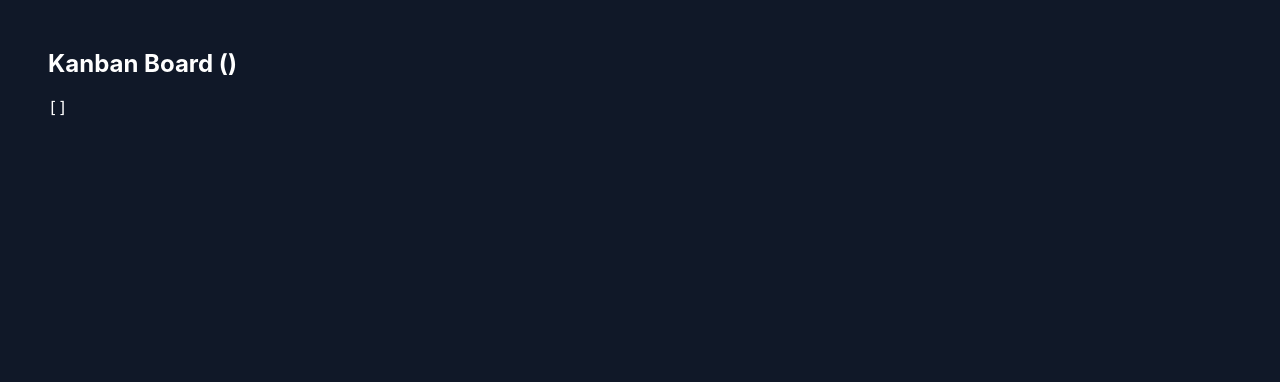
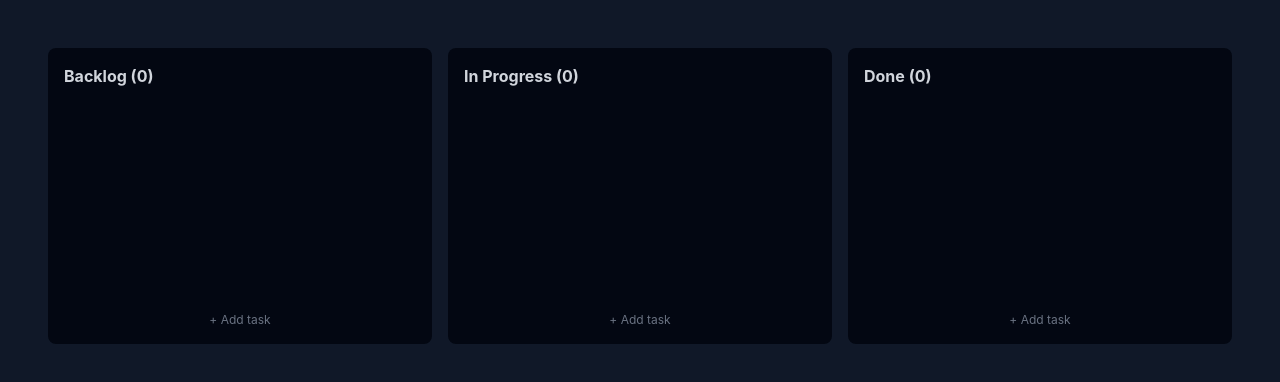
Before and after one commit to AdvancedForge/jamhacks26, a React (Vite) app in the folder frontend/: page /board in a window 1280 px wide. Shown: the top 382 px of the page. Built offline with nearby package versions, Linux system fonts and the light colour scheme.

Commit message:
feat(frontend): kanban + website ui draft

```diff
--- a/frontend/package.json
+++ b/frontend/package.json
@@ -10,6 +10,9 @@
     "preview": "vite preview"
   },
   "dependencies": {
+    "@dnd-kit/core": "^6.3.1",
+    "@dnd-kit/sortable": "^10.0.0",
+    "@dnd-kit/utilities": "^3.2.2",
     "react": "^19.2.6",
     "react-dom": "^19.2.6",
     "react-router-dom": "^7.17.0"
--- /dev/null
+++ b/frontend/src/components/KanbanColumn.tsx
@@ -0,0 +1,23 @@
+import { SortableContext, verticalListSortingStrategy } from "@dnd-kit/sortable";
+import { useDroppable } from "@dnd-kit/core";
+import { TaskCard } from "./TaskCard";
+
+export const KanbanColumn = ({ title, tasks, onTaskClick, onAddTask }: { title: string, tasks: any[], onTaskClick: (task: any) => void, onAddTask: () => void }) => {
+  const { setNodeRef } = useDroppable({ id: title });
+
+  return (
+    <div className="flex flex-col w-1/3 bg-gray-950 p-4 rounded-lg">
+      <h2 className="font-bold text-gray-300 mb-4">{title} ({tasks.length})</h2>
+      <SortableContext items={tasks.map(t => t.id)} strategy={verticalListSortingStrategy}>
+        <div ref={setNodeRef} className="flex-grow min-h-[200px]">
+          {tasks.map((task) => (
+            <TaskCard key={task.id} task={task} onClick={() => onTaskClick(task)} />
+          ))}
+        </div>
+      </SortableContext>
+      <button onClick={onAddTask} className="mt-2 text-xs text-gray-500 hover:text-blue-400">
+        + Add task
+      </button>
+    </div>
+  );
+};
--- /dev/null
+++ b/frontend/src/components/TaskCard.tsx
@@ -0,0 +1,31 @@
+import { useSortable } from "@dnd-kit/sortable";
+import { CSS } from "@dnd-kit/utilities";
+
+export const TaskCard = ({ task, onClick }: { task: any, onClick: () => void }) => {
+  const {
+    attributes,
+    listeners,
+    setNodeRef,
+    transform,
+    transition,
+  } = useSortable({ id: task.id });
+
+  const style = {
+    transform: CSS.Transform.toString(transform),
+    transition,
+  };
+
+  return (
+    <div
+      ref={setNodeRef}
+      style={style}
+      {...attributes}
+      {...listeners}
+      onClick={onClick}
+      className="p-3 mb-2 bg-gray-800 rounded shadow hover:bg-gray-700 cursor-pointer"
+    >
+      <h3 className="font-semibold text-sm text-gray-100">{task.title}</h3>
+      {task.description && <p className="text-xs text-gray-400 mt-1">{task.description}</p>}
+    </div>
+  );
+};
--- a/frontend/src/pages/Board.tsx
+++ b/frontend/src/pages/Board.tsx
@@ -1,12 +1,15 @@
-import { useContext, useState, useEffect, useCallback } from 'react';
+import { useState, useContext, useEffect } from 'react';
+import { DndContext, closestCenter } from '@dnd-kit/core';
+import { arrayMove } from '@dnd-kit/sortable';
 import { RoomContext } from '../context/RoomContext';
 import { useBoardWebSocket } from '../hooks/useBoardWebSocket';
+import { KanbanColumn } from '../components/KanbanColumn';
 
 export const Board = () => {
   const { roomCode } = useContext(RoomContext);
   const [tasks, setTasks] = useState<any[]>([]);
 
-  const handleMessage = useCallback((message: any) => {
+  const handleMessage = (message: any) => {
     switch (message.type) {
       case 'TASK_CREATED':
         setTasks((prev) => [...prev, message.task]);
@@ -18,24 +21,52 @@ export const Board = () => {
         setTasks((prev) => prev.filter(t => t.id !== message.task_id));
         break;
     }
-  }, []);
+  };
 
   useBoardWebSocket(roomCode, handleMessage);
 
   useEffect(() => {
     if (roomCode) {
-        // Fetch initial board state
-        fetch(`http://localhost:8000/api/board/${roomCode}`)
-            .then(res => res.json())
-            .then(data => setTasks(data.tasks));
+      fetch(`http://localhost:8000/api/board/${roomCode}`)
+        .then(res => res.json())
+        .then(data => setTasks(data.tasks));
     }
   }, [roomCode]);
 
+  const onDragEnd = (event: any) => {
+    const { active, over } = event;
+    if (!over) return;
+
+    const taskId = active.id;
+    const newColumn = over.id;
+    const task = tasks.find(t => t.id === taskId);
+    if (task && task.column !== newColumn) {
+        // Optimistic update
+        setTasks(prev => prev.map(t => t.id === taskId ? {...t, column: newColumn} : t));
+        // API Call
+        fetch(`http://localhost:8000/api/task/${taskId}?room_id=${roomCode}`, {
+            method: 'PUT',
+            headers: { 'Content-Type': 'application/json' },
+            body: JSON.stringify({...task, column: newColumn})
+        });
+    }
+  };
+
+  const columns = ["Backlog", "In Progress", "Done"];
+
   return (
-    <div className="p-4">
-      <h1 className="text-2xl font-bold mb-4">Kanban Board ({roomCode})</h1>
-      {/* Kanban UI here, using tasks state */}
-      <pre>{JSON.stringify(tasks, null, 2)}</pre>
-    </div>
+    <DndContext collisionDetection={closestCenter} onDragEnd={onDragEnd}>
+      <div className="flex gap-4 p-4 h-full">
+        {columns.map(col => (
+          <KanbanColumn
+            key={col}
+            title={col}
+            tasks={tasks.filter(t => t.column === col)}
+            onTaskClick={(t) => console.log('Edit task', t)}
+            onAddTask={() => console.log('Add task in', col)}
+          />
+        ))}
+      </div>
+    </DndContext>
   );
 };
--- a/frontend/src/pages/Home.tsx
+++ b/frontend/src/pages/Home.tsx
@@ -1 +1,37 @@
-export const Home = () => <div>Home - Enter Room Code</div>;
+import { useContext, useState } from 'react';
+import { useNavigate } from 'react-router-dom';
+import { RoomContext } from '../context/RoomContext';
+
+export const Home = () => {
+  const { setRoomCode } = useContext(RoomContext);
+  const [inputCode, setInputCode] = useState('');
+  const navigate = useNavigate();
+
+  const handleAction = async (create: boolean) => {
+    if (create) {
+        const res = await fetch('http://localhost:8000/api/room/create', { method: 'POST' });
+        const data = await res.json();
+        setRoomCode(data.room_id);
+    } else {
+        setRoomCode(inputCode);
+    }
+    navigate('/board');
+  };
+
+  return (
+    <div className="flex flex-col items-center justify-center min-h-[80vh] text-center">
+      <h1 className="text-5xl font-extrabold text-blue-400 mb-6">HackBuddy</h1>
+      <p className="text-gray-400 mb-8 max-w-md">Your real-time hackathon co-pilot. Create a room or join an existing one to get started.</p>
+      <div className="flex gap-2">
+        <input
+          value={inputCode}
+          onChange={(e) => setInputCode(e.target.value)}
+          placeholder="Enter Room Code"
+          className="bg-gray-800 border border-gray-700 px-4 py-2 rounded text-white"
+        />
+        <button onClick={() => handleAction(false)} className="bg-blue-600 px-4 py-2 rounded hover:bg-blue-500">Join</button>
+        <button onClick={() => handleAction(true)} className="bg-gray-700 px-4 py-2 rounded hover:bg-gray-600">Create New Room</button>
+      </div>
+    </div>
+  );
+};
--- a/frontend/src/pages/Integrations.tsx
+++ b/frontend/src/pages/Integrations.tsx
@@ -1 +1,17 @@
-export const Integrations = () => <div>Integrations</div>;
+export const Integrations = () => (
+  <div className="p-6">
+    <h1 className="text-2xl font-bold mb-6 text-gray-100">Integrations</h1>
+    <div className="grid grid-cols-2 gap-6">
+      <div className="bg-gray-800 p-6 rounded-lg border border-gray-700">
+        <h2 className="font-semibold mb-2">GitHub Tracker</h2>
+        <input placeholder="Repo URL (e.g., owner/repo)" className="w-full bg-gray-900 p-2 mb-2 rounded border border-gray-700" />
+        <button className="bg-gray-700 px-4 py-2 rounded text-sm hover:bg-gray-600">Connect Repo</button>
+      </div>
+      <div className="bg-gray-800 p-6 rounded-lg border border-gray-700">
+        <h2 className="font-semibold mb-2">Voice Summary</h2>
+        <p className="text-sm text-gray-400 mb-4">Trigger an AI-generated audio summary of your board.</p>
+        <button className="bg-blue-600 px-4 py-2 rounded text-sm hover:bg-blue-500">🔊 Read Update</button>
+      </div>
+    </div>
+  </div>
+);
--- a/frontend/src/pages/Whiteboard.tsx
+++ b/frontend/src/pages/Whiteboard.tsx
@@ -1 +1,9 @@
-export const Whiteboard = () => <div>Whiteboard</div>;
+export const Whiteboard = () => (
+  <div className="p-6">
+    <h1 className="text-2xl font-bold mb-4 text-gray-100">In-App Whiteboard</h1>
+    <div className="bg-gray-800 p-8 rounded-lg border border-gray-700 min-h-[50vh] flex items-center justify-center text-gray-500">
+      Excalidraw canvas placeholder
+    </div>
+    <button className="mt-4 bg-blue-600 px-6 py-2 rounded hover:bg-blue-500">Generate Code →</button>
+  </div>
+);
```
Also changed, not shown: 1 other file (tests, documents, lock files or other folders).
